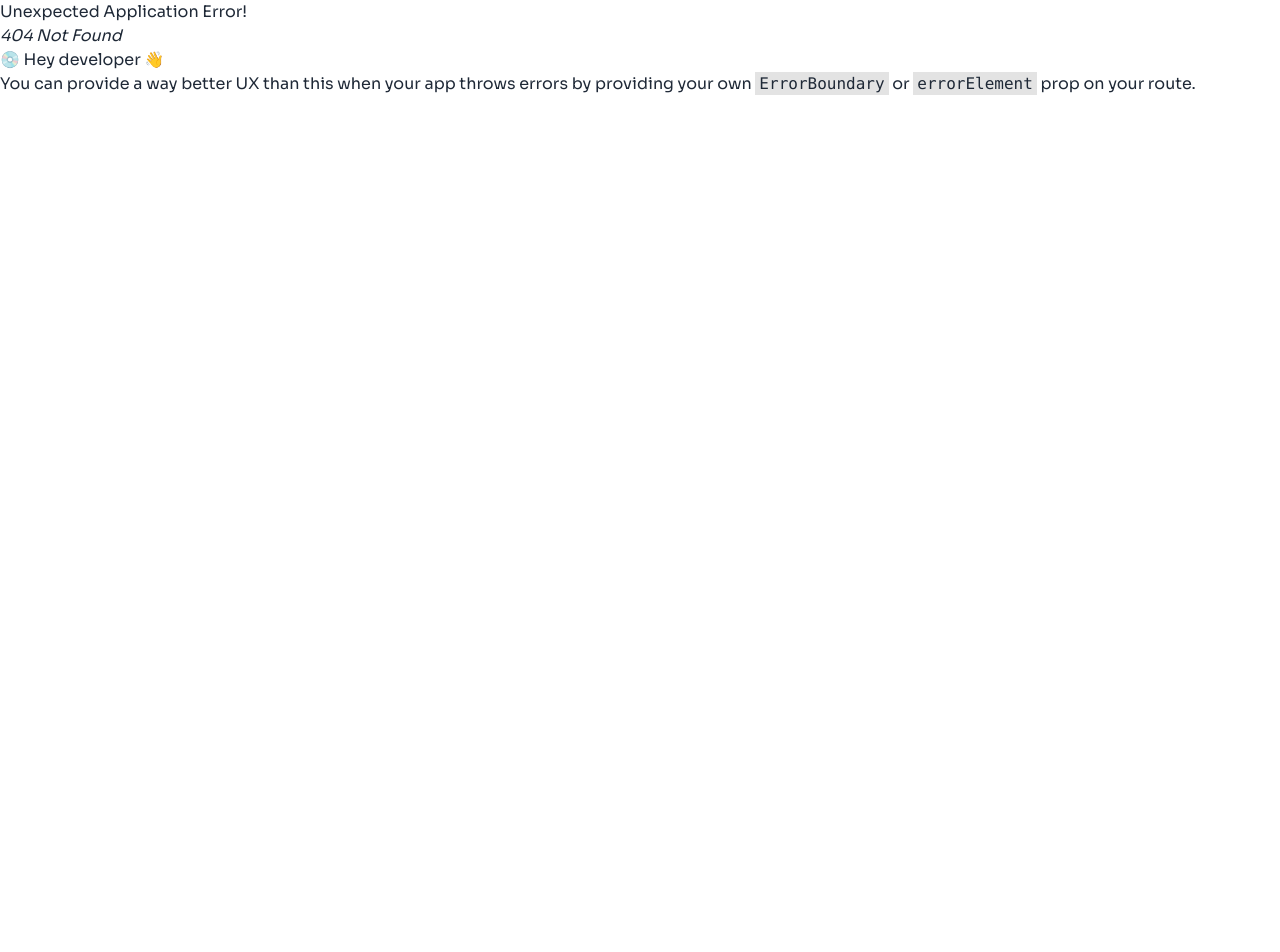
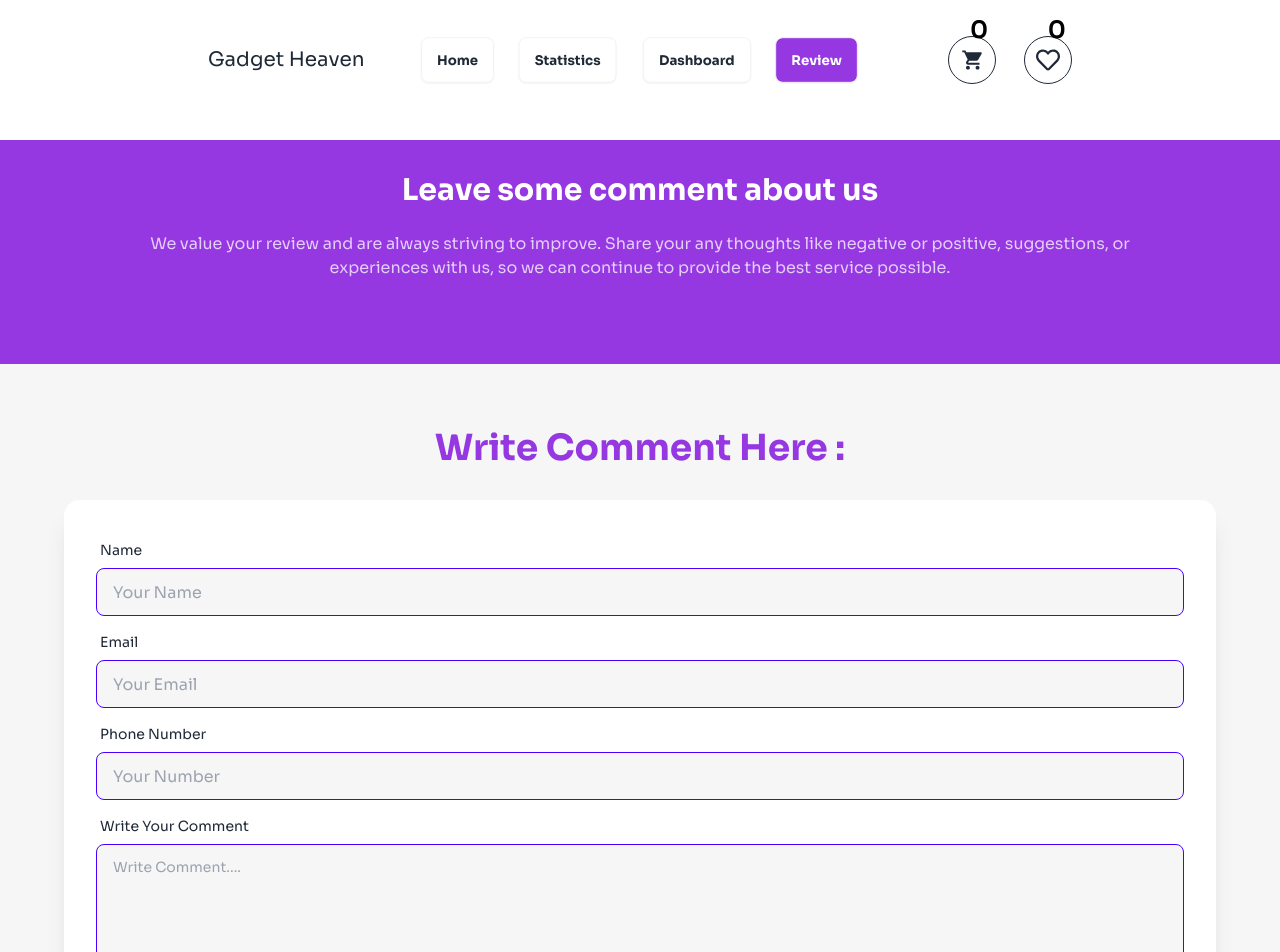
Before and after one commit to ashraful2871/Assingment--8, a React (Vite) app: page /review in a window 1280 px wide. Before the commit this address had no page. Shown: the top 952 px of the page. Before the commit the page ends 800 px from the top, so only its background shows below. Built offline with nearby package versions, Linux system fonts and the light colour scheme.

Commit message:
all project done

```diff
--- a/src/components/Categories.jsx
+++ b/src/components/Categories.jsx
@@ -4,7 +4,7 @@ import { NavLink } from "react-router-dom";
 const Categories = ({ categories }) => {
   return (
     <div>
-      <div className="bg-white p-6 rounded-2xl">
+      <div className="bg-white p-6 rounded-3xl">
         {categories.map((category, idx) => (
           <NavLink
             to={`/category/${category.category}`}
@@ -26,4 +26,3 @@ const Categories = ({ categories }) => {
 };
 
 export default Categories;
-// grid btn font-medium text-lg mt-5 rounded-full hover:bg-[#9538E2] hover:text-white
--- a/src/components/Dashboard.jsx
+++ b/src/components/Dashboard.jsx
@@ -1,5 +1,3 @@
-/* eslint-disable no-unused-vars */
-/* eslint-disable no-const-assign */
 import { FaSortAmountUp } from "react-icons/fa";
 import { useEffect, useState } from "react";
 import {
@@ -76,7 +74,6 @@ const Dashboard = () => {
     const addNewCart = getAllCarts();
     setGadget(addNewCart);
     setDisable(addNewCart.length === 0);
-    // setIsCart(true);
   };
   return (
     <>
@@ -84,7 +81,6 @@ const Dashboard = () => {
         <title>Dashboard | Gadget Haven</title>
       </Helmet>
 
-      {/* Open the modal using document.getElementById('ID').showModal() method */}
       <dialog id="my_modal_5" className="modal modal-bottom sm:modal-middle">
         <div className="modal-box">
           <div className="flex justify-center items-center mb-5">
@@ -98,7 +94,6 @@ const Dashboard = () => {
 
           <div className="modal-action">
             <form method="dialog" className="w-full">
-              {/* if there is a button in form, it will close the modal */}
               <button
                 onClick={() => clickHandleCloseModal()}
                 className="btn font-bold text-lg text-[#9538E2] border-2 border-[#9538E2] hover:text-white hover:bg-[#9538E2] w-full rounded-full"
--- /dev/null
+++ b/src/components/ErrorPage.jsx
@@ -0,0 +1,13 @@
+const ErrorPage = () => {
+  return (
+    <div className="text-center mt-80">
+      <span className="text-8xl font-bold">404</span>
+      <h2 className="text-5xl mb-5 mt-8 font-bold">oops... page not found</h2>
+      <p className="font-bold mt-5 text-xl">
+        we don&apos;t know how you ended up here, but you should go away now.
+      </p>
+    </div>
+  );
+};
+
+export default ErrorPage;
--- a/src/components/GadgetsCard.jsx
+++ b/src/components/GadgetsCard.jsx
@@ -1,6 +1,7 @@
 import { useLoaderData, useParams } from "react-router-dom";
 import Card from "./Card";
 import { useEffect, useState } from "react";
+import errorPage from "../assets/error.webp";
 
 const GadgetsCard = () => {
   const gadgetData = useLoaderData();
@@ -27,7 +28,12 @@ const GadgetsCard = () => {
           </div>
         ))
       ) : (
-        <p>No gadget found</p>
+        <div className="flex justify-center flex-col col-span-3 items-center min-h-[660px] bg-white rounded-3xl shadow-2xl">
+          <div className="mb-10">
+            <img src={errorPage} alt="" />
+          </div>
+          <p className="text-4xl font-bold">no gadget found</p>
+        </div>
       )}
     </div>
   );
--- a/src/components/Navbar.jsx
+++ b/src/components/Navbar.jsx
@@ -68,6 +68,20 @@ const Navbar = () => {
           to="/dashboard"
         >
           Dashboard
+        </NavLink>
+      </li>
+      <li>
+        <NavLink
+          className={({ isActive }) =>
+            `font-bold btn hover:bg-[#9538E2] ${
+              isActive
+                ? "text-white bg-[#9538E2]"
+                : "hover:bg-[#9538E2] hover:text-white bg-white"
+            }`
+          }
+          to="/review"
+        >
+          Review
         </NavLink>
       </li>
     </>
--- /dev/null
+++ b/src/components/Review.jsx
@@ -0,0 +1,126 @@
+import { useNavigate } from "react-router-dom";
+import image from "../assets/Group.png";
+import { Helmet } from "react-helmet";
+const Review = () => {
+  const navigate = useNavigate();
+  const closeHandler = () => {
+    navigate("/");
+  };
+
+  const handleRemove = (e) => {
+    e.preventDefault();
+  };
+  return (
+    <>
+      <Helmet>
+        <title>review | Gadget Haven</title>
+      </Helmet>
+      <dialog id="my_modal_5" className="modal modal-bottom sm:modal-middle">
+        <div className="modal-box">
+          <div className="flex justify-center items-center mb-5">
+            <img src={image} alt="" />
+          </div>
+          <div className="text-center">
+            <h3 className="font-bold text-2xl">
+              comment submitted successfully
+            </h3>
+            <p className="py-4">Thanks for visiting our site</p>
+          </div>
+
+          <div className="modal-action">
+            <form method="dialog" className="w-full">
+              <button
+                onClick={closeHandler}
+                className="btn font-bold text-lg text-[#9538E2] border-2 border-[#9538E2] hover:text-white hover:bg-[#9538E2] w-full rounded-full"
+              >
+                Close
+              </button>
+            </form>
+          </div>
+        </div>
+      </dialog>
+
+      <div className="bg-[#9538E2] min-h-56">
+        <div className=" text-center">
+          <div className="pt-8 ">
+            <h1 className="text-3xl font-bold text-white">
+              Leave some comment about us
+            </h1>
+            <p className="py-6 text-white/75">
+              We value your review and are always striving to improve. Share
+              your any thoughts like negative or positive, suggestions, or
+              <br />
+              experiences with us, so we can continue to provide the best
+              service possible.
+            </p>
+          </div>
+        </div>
+      </div>
+      <div className="bg-[#F6F6F6] p-16">
+        <h2 className="text-center mb-8 text-4xl font-bold text-[#9538E2]">
+          Write Comment Here :
+        </h2>
+        <div className="card bg-base-100 w-full shrink-0 shadow-xl container mx-auto">
+          <form onSubmit={handleRemove} className="card-body">
+            <div className="form-control">
+              <label className="label">
+                <span className="label-text">Name</span>
+              </label>
+              <input
+                type="Name"
+                placeholder="Your Name"
+                className="input input-bordered bg-[#F6F6F6] textarea-primary"
+                required
+              />
+            </div>
+            <div className="form-control">
+              <label className="label">
+                <span className="label-text">Email</span>
+              </label>
+              <input
+                type="email"
+                placeholder="Your Email"
+                className="input input-bordered bg-[#F6F6F6] textarea-primary"
+                required
+              />
+            </div>
+            <div className="form-control ">
+              <label className="label ">
+                <span className="label-text">Phone Number</span>
+              </label>
+              <input
+                type="number"
+                placeholder="Your Number "
+                className="input input-bordered bg-[#F6F6F6] textarea-primary"
+                required
+              />
+            </div>
+
+            <div className="form-control ">
+              <label className="label">
+                <span className="label-text">Write Your Comment</span>
+              </label>
+              <textarea
+                className="textarea textarea-primary h-32 bg-[#F6F6F6]"
+                placeholder="Write Comment...."
+                required
+              ></textarea>
+            </div>
+            <div className="form-control mt-6">
+              <button
+                onClick={() =>
+                  document.getElementById("my_modal_5").showModal()
+                }
+                className="btn font-bold text-lg bg-[#9538E2] text-white hover:bg-[#9538E2] rounded-full"
+              >
+                Comment
+              </button>
+            </div>
+          </form>
+        </div>
+      </div>
+    </>
+  );
+};
+
+export default Review;
--- a/src/components/Statistics.jsx
+++ b/src/components/Statistics.jsx
@@ -1,3 +1,4 @@
+import { Helmet } from "react-helmet";
 import { useLoaderData } from "react-router-dom";
 import {
   Bar,
@@ -15,6 +16,11 @@ const Statistics = () => {
   console.log(data);
 
   return (
+    <>
+      <Helmet>
+        <title>review | Gadget Haven</title>
+      </Helmet>
+
       <div className="bg-[#F6F6F6] pb-20">
         <h2 className="text-2xl font-bold ml-44 pt-20">Statistics</h2>
         <div className="container mx-auto bg-white mt-12 rounded-3xl p-5">
@@ -47,6 +53,7 @@ const Statistics = () => {
           </BarChart>
         </div>
       </div>
+    </>
   );
 };
 
--- a/src/main.jsx
+++ b/src/main.jsx
@@ -8,16 +8,20 @@ import Statistics from "./components/Statistics";
 import Dashboard from "./components/Dashboard";
 import GadgetsCard from "./components/GadgetsCard";
 import GadgetDetails from "./components/GadgetDetails";
+import Review from "./components/Review";
+import ErrorPage from "./components/ErrorPage";
 
 const router = createBrowserRouter([
   {
     path: "/",
     element: <MainLayout></MainLayout>,
+    errorElement: <ErrorPage></ErrorPage>,
     children: [
       {
         path: "/",
         element: <Home></Home>,
         loader: () => fetch("../categories.json"),
+        errorElement: <ErrorPage></ErrorPage>,
         children: [
           {
             path: "/",
@@ -45,6 +49,10 @@ const router = createBrowserRouter([
         element: <GadgetDetails></GadgetDetails>,
         loader: () => fetch("../products.json"),
       },
+      {
+        path: "/review",
+        element: <Review></Review>,
+      },
     ],
   },
 ]);
```
Also changed, not shown: public/products.json (+17 -0 lines), src/utility/index.js (+3 -5 lines), src/assets/error.webp (added), 1 other file (tests, documents, lock files or other folders). Lines whose indentation alone changed are shown as unchanged.
